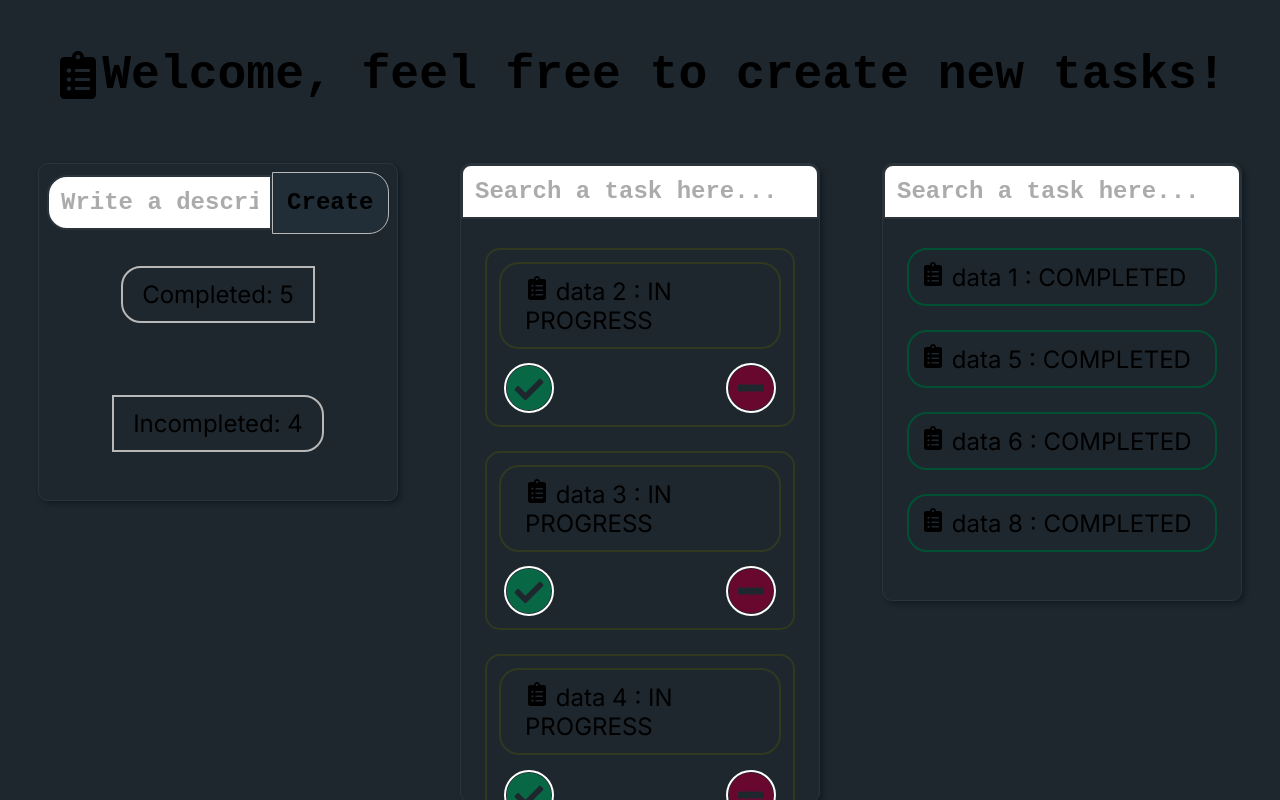
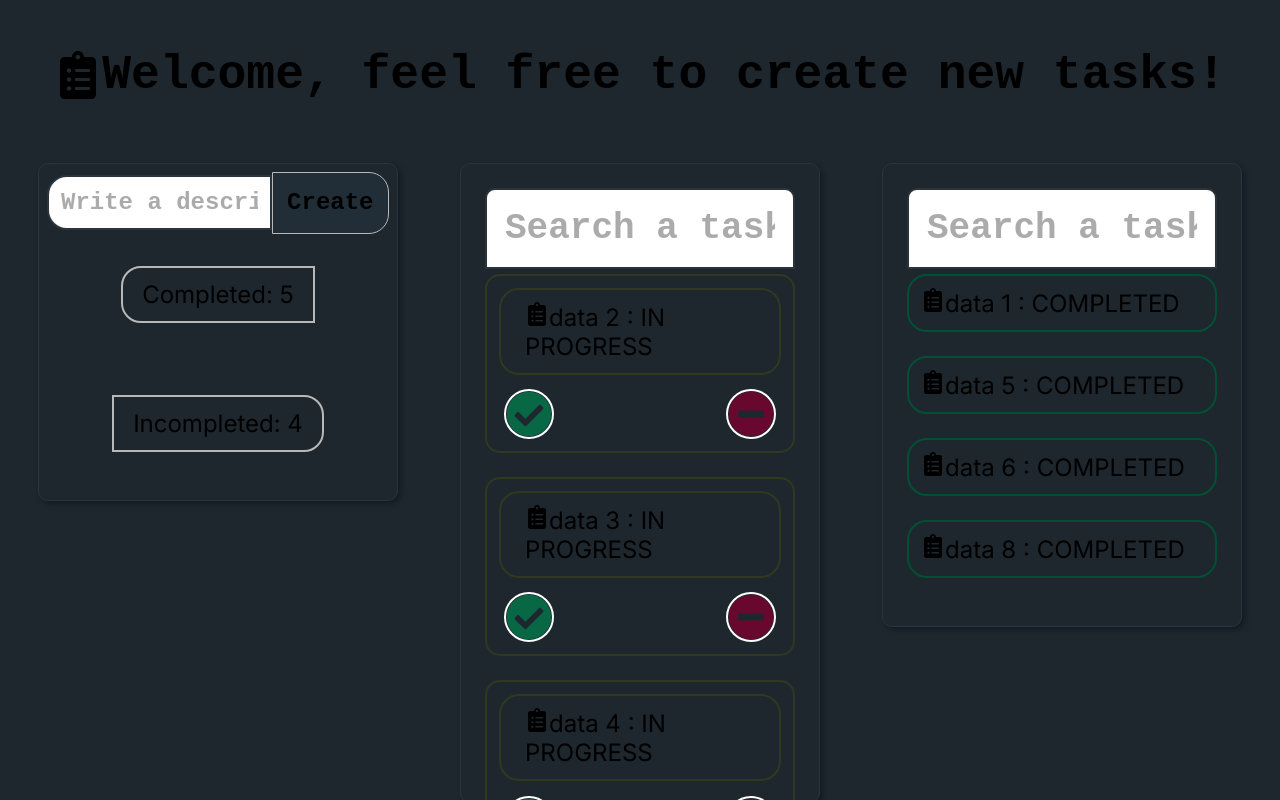
Before and after one commit to veraAlan/PWA-RIA-React, a Next.js app in the folder tp1-react/: page / in a window 1280 px wide. Built offline with nearby package versions, Linux system fonts and the light colour scheme.

Commit message:
Search
Corrected use of search with a dispatch function. Also shows every task in the list if the is no query written.

```diff
--- a/tp1-react/src/app/components/Search/Search.jsx
+++ b/tp1-react/src/app/components/Search/Search.jsx
@@ -1,27 +1,19 @@
-import { useContext, useState } from "react";
-import { TaskContext } from "../TaskContext/TaskContext";
+import { useContext } from "react";
+import { TaskDispatchContext } from "../TaskContext/TaskContext";
 import Input from "../Input/Input";
-import Task from "../Task/Task";
 import style from "./Search.module.css";
 
 // Correct this so it can search the actual element of the task and the buttos can be used.
 // Maybe create as a callback from TasskList. So it can replace the actual TaskList by the Queried list.
 export default function Search({ completed }) {
-   const tasks = useContext(TaskContext).filter((task) => task.completed === completed);
-   const [resultSearch, setResultSearch] = useState([]);
-
-   function search(query) {
-      setResultSearch(tasks.filter((task) => { return task.info.toLowerCase().includes(query.toLocaleLowerCase()) }));
-   }
+   const dispatch = useContext(TaskDispatchContext);
 
    return (<div className={style.searchbox}><Input placeholder='Search a task here...' className={style.input} onChangeHandler={(e) => {
-      search(e.target.value);
-   }} /><ul>
-         {
-            resultSearch.map((task) => {
-               return <Task key={"task" + task.id} task={task} hasButtons={completed} />;
-            })
-         }
-      </ul>
+      dispatch({
+         type: 'search',
+         query: e.target.value,
+         completed: completed
+      });
+   }} />
    </div>);
 }
--- a/tp1-react/src/app/components/Task/Task.jsx
+++ b/tp1-react/src/app/components/Task/Task.jsx
@@ -26,7 +26,10 @@ export default function Task({ task, hasButtons }) {
    }
 
    return (<li className={taskStyle.card}>
-      <span className={hasButtons ? taskStyle.taskCom : taskStyle.taskProc}> {hasButtons ? <FaClipboardList className={taskStyle.iconCom} /> : <FaClipboardList className={taskStyle.iconProc} />} {task.info} : {state}</span>
+      <span className={hasButtons ? taskStyle.taskCom : taskStyle.taskProc}>
+         {hasButtons ? <FaClipboardList className={taskStyle.iconCom} /> : <FaClipboardList className={taskStyle.iconProc} />}
+         {task.info} : {state}
+      </span>
       {buttons}
    </li >);
 }
--- a/tp1-react/src/app/components/TaskList/TaskList.jsx
+++ b/tp1-react/src/app/components/TaskList/TaskList.jsx
@@ -1,20 +1,25 @@
 import { useContext } from "react";
+import { TaskContext } from "../TaskContext/TaskContext";
 import Task from "../Task/Task";
-import { TaskContext } from "../TaskContext/TaskContext";
 import Title from "../Title/Title";
+import Search from "../Search/Search";
 import style from "./TaskList.module.css";
 
 export default function TodoList({ completed }) {
     const tasksLoaded = useContext(TaskContext);
+
     if (tasksLoaded.length) {
         const tasks = tasksLoaded.filter((task) => task.completed === completed);
         if (tasks[0] == null) {
             return <Title text="There are no tasks."></Title>
         } else {
             return <ul className={style.list}>
+                <Search completed={completed} />
                 {
                     tasks.map((task) => {
-                        return <Task key={"task" + task.id} task={task} hasButtons={completed} />;
+                        if (task.inSearch) {
+                            return <Task key={"task" + task.id} task={task} hasButtons={completed} />;
+                        }
                     })
                 }
             </ul>;
--- a/tp1-react/src/app/pages/Home/Home.js
+++ b/tp1-react/src/app/pages/Home/Home.js
@@ -4,7 +4,6 @@ import Title from "../../components/Title/Title";
 import TaskList from "../../components/TaskList/TaskList";
 import CreateTask from "../../components/CreateTask/CreateTask";
 import Counter from "../../components/Counter/Counter";
-import Search from '../../components/Search/Search';
 import { TaskContext, TaskDispatchContext } from '../../components/TaskContext/TaskContext';
 import { FaClipboardList } from "react-icons/fa";
 
@@ -12,15 +11,15 @@ import { FaClipboardList } from "react-icons/fa";
 import style from "./Home.module.css";
 
 const initialTasks = [
-   { id: 0, info: 'data 1', completed: true },
-   { id: 1, info: 'data 2', completed: false },
-   { id: 2, info: 'data 3', completed: false },
-   { id: 3, info: 'data 4', completed: false },
-   { id: 4, info: 'data 5', completed: true },
-   { id: 5, info: 'data 6', completed: true },
-   { id: 6, info: 'data 7', completed: false },
-   { id: 7, info: 'data 8', completed: true },
-   { id: 8, info: 'data 9', completed: false }
+   { id: 0, info: 'data 1', completed: true, inSearch: true },
+   { id: 1, info: 'data 2', completed: false, inSearch: true },
+   { id: 2, info: 'data 3', completed: false, inSearch: true },
+   { id: 3, info: 'data 4', completed: false, inSearch: true },
+   { id: 4, info: 'data 5', completed: true, inSearch: true },
+   { id: 5, info: 'data 6', completed: true, inSearch: true },
+   { id: 6, info: 'data 7', completed: false, inSearch: true },
+   { id: 7, info: 'data 8', completed: true, inSearch: true },
+   { id: 8, info: 'data 9', completed: false, inSearch: true }
 ];
 
 export default function Home() {
@@ -37,11 +36,9 @@ export default function Home() {
                </div>
                {/* Correct style, ir goes over the screen on the bottom of the list. */}
                <div className={`${style.containerItem} ${style.tasks}`}>
-                  <Search completed={false} />
                   <TaskList completed={false} />
                </div>
                <div className={`${style.containerItem} ${style.tasks}`}>
-                  <Search completed={true} />
                   <TaskList completed={true} />
                </div>
             </div>
@@ -67,7 +64,18 @@ function taskReducer(tasks, action) {
       case 'delete':
          return tasks.filter((task) => task.id !== action.id);
       case 'search':
-         return '';
+         if (action.query) {
+            console.log('Shoot query. | ',);
+            return tasks.map((task) => {
+               if (task.completed === action.completed) {
+                  task.info.includes(action.query) ? task.inSearch = true : task.inSearch = false;
+               }
+               return task;
+            });
+         } else {
+            console.log('Shoot null query. | ',);
+            return tasks.map((task) => { task.inSearch = true; return task; });
+         }
       default: {
          throw Error('Unknown action: ' + action.type);
       }
```
